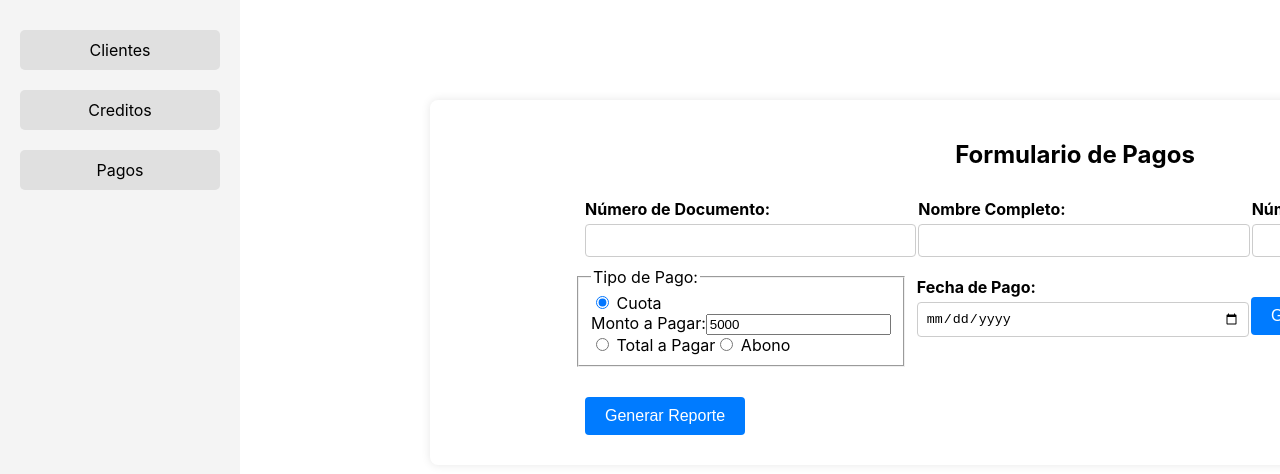
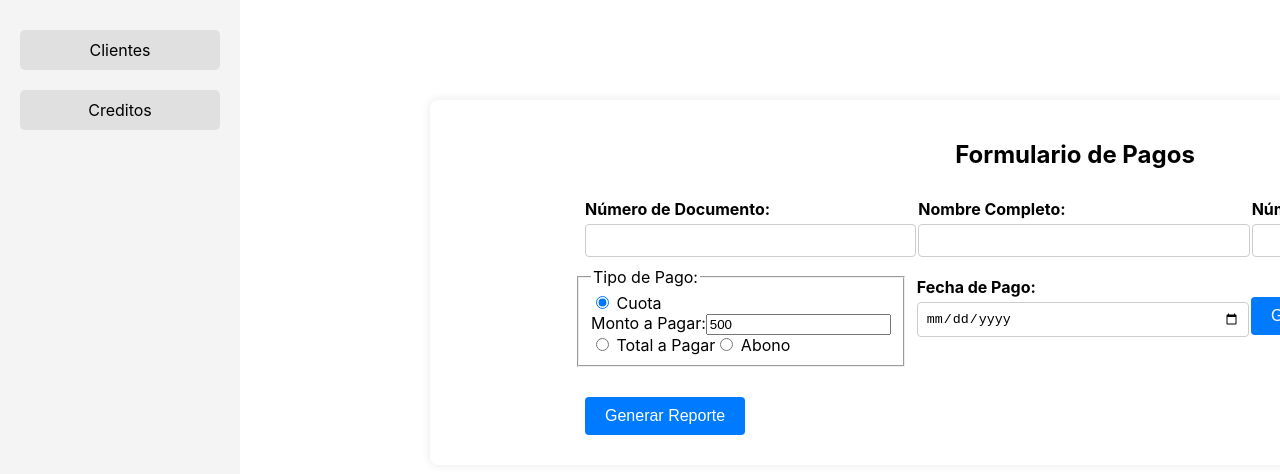
Before and after one commit to Juan-204/Proyecto-Financiero, a React (Create React App) app: page /pagos/1 in a window 1280 px wide. Shown: the top 474 px of the page. Built offline with nearby package versions, Linux system fonts and the light colour scheme.

Commit message:
creditos a pagos
se trajo la informacion de creditos a pagos, ademas de eliminar el boton en el navbar de pagos

```diff
--- a/src/App.js
+++ b/src/App.js
@@ -16,7 +16,7 @@ function App() {
           <Routes>
             <Route path='/clientes' Component={Clientes}></Route>
             <Route path='/creditos' Component={Creditos}></Route>
-            <Route path='/pagos/:numeroCredito' Component={Pagos}></Route> {/* Ruta modificada */}
+            <Route path='/pagos/:numeroCredito' Component={Pagos}></Route>
           </Routes>
         </div>
       </Router>
--- a/src/components/Clientes.js
+++ b/src/components/Clientes.js
@@ -87,6 +87,7 @@ const Clientes = () => {
             setUsuarios(JSON.parse(storedUsuarios));
         }
     }, []);
+
 
     return (
         <div className='formulario'>
--- a/src/components/Creditos.js
+++ b/src/components/Creditos.js
@@ -9,6 +9,7 @@ const Creditos = () => {
   const [Credito, setCredito] = useState([]);
   const [consultaId, setConsultaId] = useState('');
   const [creditosFiltrados, setCreditosFiltrados] = useState([]);
+  const [nombre, setNombre] = useState([]);
   const [formData, setFormData] = useState({
     nomCompleto: '',
     id: '',
@@ -95,8 +96,8 @@ const Creditos = () => {
     const usuario = usuarios.find((user) => user.numeroDocu === identificacion);
 
     if (usuario) {
-      const nombreCompleto = `${usuario.primerNombre} ${usuario.segundoNombre} ${usuario.primerApellido} ${usuario.segundoApellido}`;
-      setNombreCompleto(nombreCompleto);
+      const nombreCom = `${usuario.primerNombre} ${usuario.segundoNombre} ${usuario.primerApellido} ${usuario.segundoApellido}`;
+      setNombreCompleto(nombreCom);
       setFormData((prevData) => ({
         ...prevData,
         nomCompleto: nombreCompleto,
@@ -128,14 +129,23 @@ const Creditos = () => {
    // navigate(`/pagos/${numeroCredito}`);
   //};
 
-  const handlePagar = (numeroCredito) => {
+  const handlePagar = (numeroCredito, id) => {
+    const usuario =  JSON.parse(localStorage.getItem('credito')) || []
+    const uss = usuario.find((user) => user.id === id);
+    console.log(uss)
+    const nombre = `${uss.nomCompleto}`;
+    const monto = `${uss.montoCredito}`
+    setNombre(nombre)
+    console.log(nombre)
     navigate(`/pagos/${numeroCredito}`, {
       state: {
         numeroCredito: numeroCredito,
-        nomCompleto: nombreCompleto,
-        identificacion: identificacion
+        nomCompleto: nombre,
+        identificacion: id,
+        monto: monto
       }
     });
+    //console.log(nombreCompleto)
   };
 
 
@@ -264,8 +274,10 @@ const Creditos = () => {
                     <td>{creditos.numeroRandom}</td>
                     <td>{creditos.estadoCredito}</td>
                     <td>
-                    <button onClick={() => handlePagar(creditos.numeroCredito)}>Pagar</button>
-                      <button onClick={() => handleEditar(creditos.numeroCredito)}>Editar</button>
+                      {creditos.estadoCredito === 'Aprobado' && (
+                        <button onClick={() => handlePagar(creditos.numeroCredito, creditos.id)}>Pagar</button>
+                      )}
+                      <button onClick={() => handleEditar(creditos.numeroCredito, creditos.id)}>Editar</button>
                     </td>
                   </tr>
                 ))}
--- a/src/components/Navbar.js
+++ b/src/components/Navbar.js
@@ -7,7 +7,6 @@ const Navbar = () => {
     <div className='navbar'>
         <Link to='/clientes' className='nav-link'>Clientes</Link>
         <Link to='/creditos' className='nav-link'>Creditos</Link>
-        <Link to='/pagos' className='nav-link'>Pagos</Link>
     </div>
   )
 }
--- a/src/components/Pagos.js
+++ b/src/components/Pagos.js
@@ -5,12 +5,12 @@ import './Clientes.css';
 const PaymentForm = () => {
   const location = useLocation();
   console.log('Location state:', location.state);
-  const { numeroCredito, nombreCompleto, identificacion } = location.state || {};
+  const { numeroCredito, nomCompleto, identificacion, monto } = location.state || {};
 
   const [formData, setFormData] = useState([]);
   const [showTable, setShowTable] = useState(false);
   const [documento, setDocumento] = useState(identificacion || '');
-  const [nombre, setNombre] = useState(nombreCompleto || '');
+  const [nombre, setNombre] = useState(nomCompleto || '');
   const [numCredito, setNumCredito] = useState(numeroCredito || '');
 
   const handlePaymentTypeChange = (event) => {
@@ -83,7 +83,7 @@ const PaymentForm = () => {
     setFormData(updatedFormData);
     setShowTable(true); // Mostrar la tabla de detalles del pago
   };
-
+/*
   const handleDocumentoChange = (event) => {
     const newDocumento = event.target.value;
     setDocumento(newDocumento);
@@ -108,18 +108,18 @@ const PaymentForm = () => {
       setNumCredito('0');
     }
   };
-
+*/
   return (
     <div className='formulario'>
       <h2>Formulario de Pagos</h2>
       <form id="formulario" action="#" method="post" onSubmit={handleFormSubmit}>
         <div className="input-group">
           <label htmlFor="documento">Número de Documento:</label>
-          <input type="text" id="documento" value={identificacion} onChange={handleDocumentoChange} required />
+          <input type="text" id="documento" value={identificacion} /*onChange={handleDocumentoChange}*/ required />
         </div>
         <div className="input-group">
           <label htmlFor="nombre">Nombre Completo:</label>
-          <input type="text" id="nombre" value={nombreCompleto} readOnly  />
+          <input type="text" id="nombre" value={nomCompleto} readOnly  />
         </div>
         <div className="input-group">
           <label htmlFor="credito">Número de Crédito:</label>
@@ -132,14 +132,14 @@ const PaymentForm = () => {
           </label>
           <div id="amountDueSection">
             <label htmlFor="amountDue">Monto a Pagar:</label>
-            <input type="text" id="amountDue" name="amountDue" value="5000" readOnly />
+            <input type="text" id="amountDue" name="amountDue" value="500" readOnly />
           </div>
           <label>
             <input type="radio" name="paymentType" value="total" /> Total a Pagar
           </label>
           <div id="totalPaymentSection" style={{ display: 'none' }}>
             <label htmlFor="totalPayment">Total del Crédito:</label>
-            <input type="text" id="totalPayment" name="totalPayment" value="20000" readOnly />
+            <input type="text" id="totalPayment" name="totalPayment" value={monto} readOnly />
           </div>
           <label>
             <input type="radio" name="paymentType" value="abono" /> Abono
```
